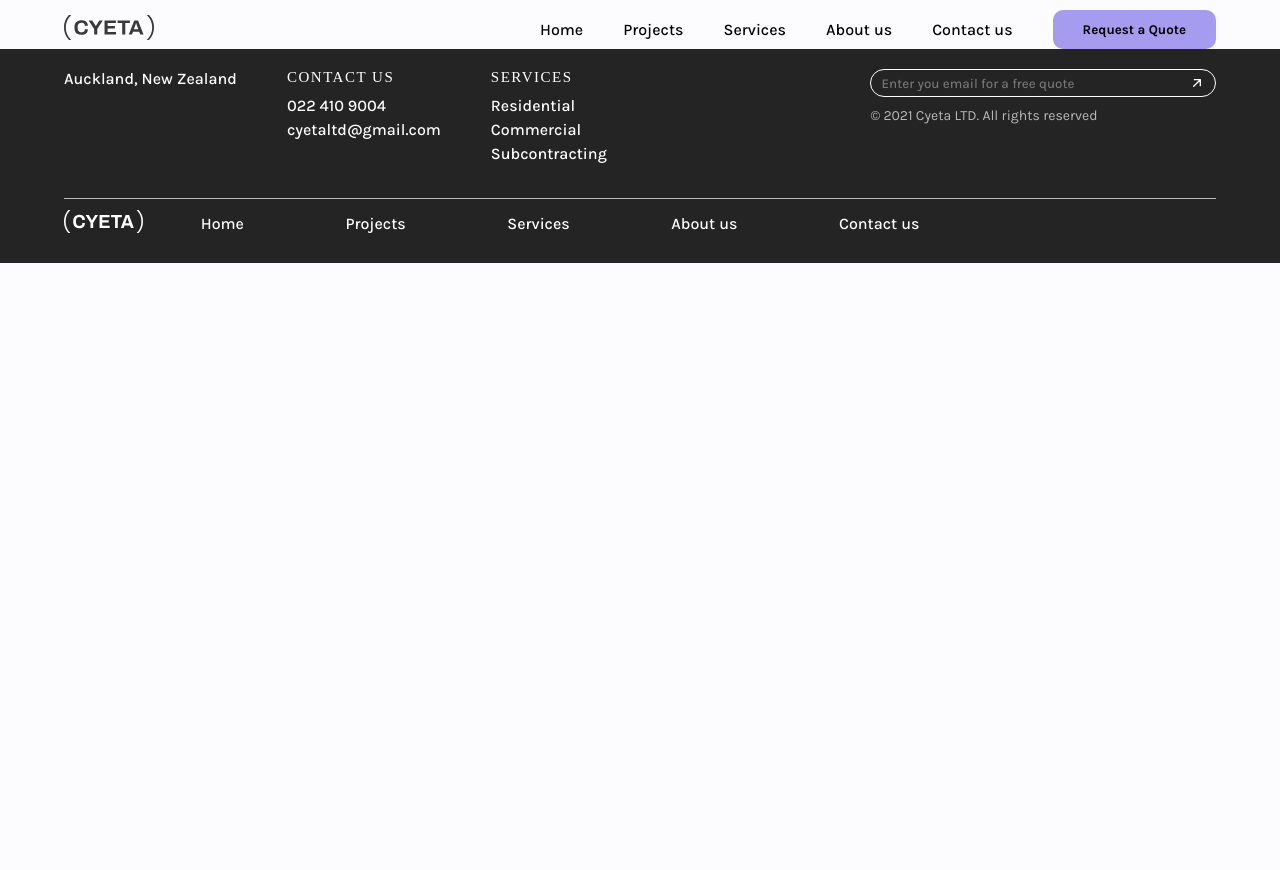
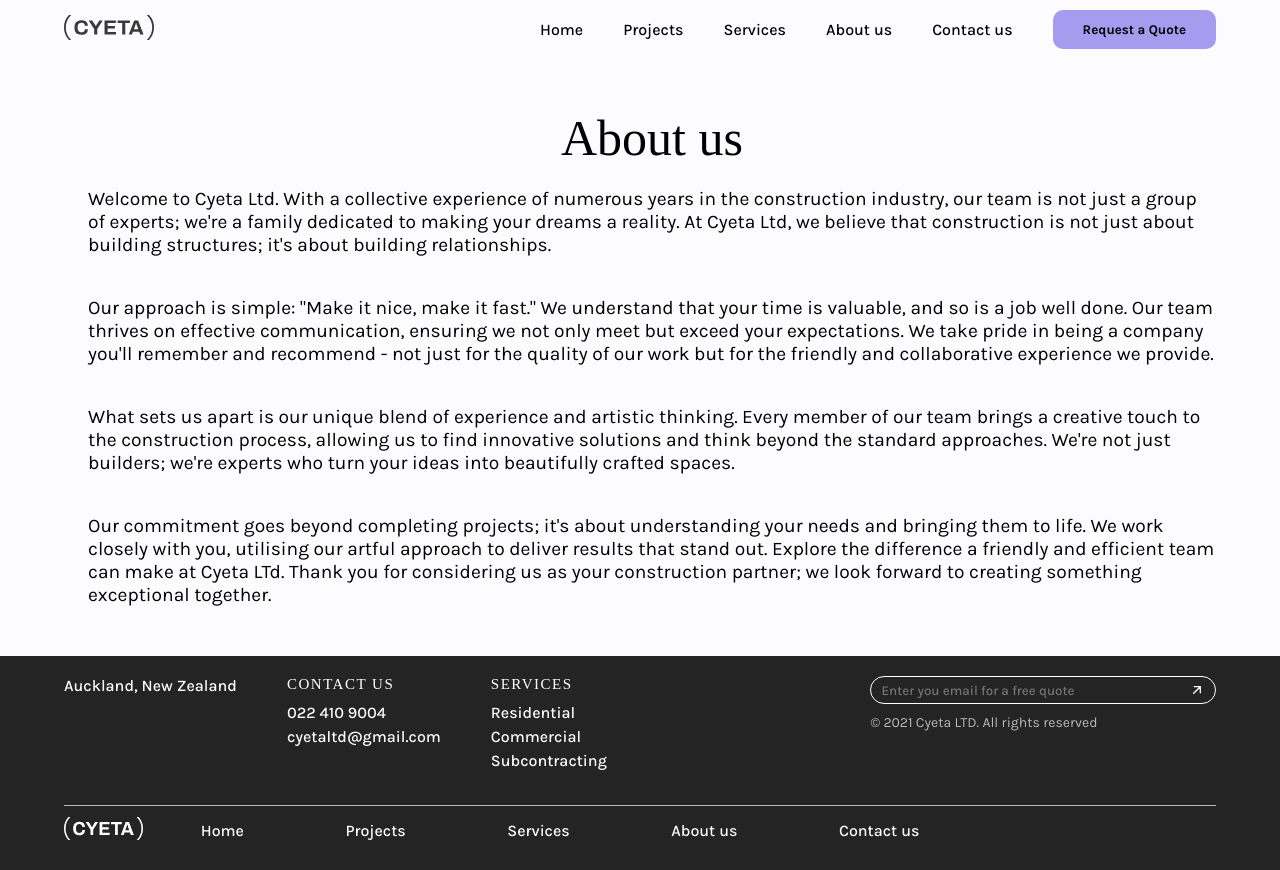
Before and after one commit to Sgushenka982/cyeta, a React (Create React App) app: page /#/aboutUs in a window 1280 px wide. Before the commit the page ends 800 px from the top, so only its background shows below. Built offline with nearby package versions, Linux system fonts and the light colour scheme; a web font is replaced by a local one.

Commit message:
about us page

```diff
--- a/src/App.js
+++ b/src/App.js
@@ -9,6 +9,7 @@ import ResidentialService from "./pages/ResidentialService";
 import CommercialService from "./pages/CommercialService";
 import ProjectKohima from "./pages/ProjectKohima";
 import ProjectDeck from "./pages/ProjectDeck";
+import AboutUs from "./pages/AboutUs";
 
 function App() {
     const location = useLocation()
@@ -20,6 +21,7 @@ function App() {
                 <Route path="/services" element={<Services/>}/>
                 <Route path="/services/residential" element={<ResidentialService/>}/>
                 <Route path="/services/commercial" element={<CommercialService/>}/>
+                <Route path="/aboutUs" element={<AboutUs/>}/>
                 <Route path="/projects" element={<Projects/>}/>
                 <Route path="/projects/2" element={<ProjectDeck/>}/>
                 <Route path="/projects/3" element={<ProjectKohima/>}/>
--- /dev/null
+++ b/src/pages/AboutUs.js
@@ -0,0 +1,33 @@
+import picture from '../resource/img/img.png'
+import '../resource/css/aboutUs.css'
+
+const AboutUs=()=>{
+    return(
+        <div className="content welcomePage">
+            <div className="flex-wrapper">
+                {/*<img src={picture} alt=""/>*/}
+                <div className="welcomePage-content">
+                    <h1 className="welcomePage-content__header">About us</h1>
+                    <p className="welcomePage-content__text">
+                        Welcome to Cyeta Ltd.
+                        With a collective experience of numerous years in the construction industry, our team is not just a group of experts;
+                        we're a family dedicated to making your dreams a reality.
+                        At Cyeta Ltd, we believe that construction is not just about building structures;
+                        it's about building relationships.
+                    </p>
+                    <p className="welcomePage-content__text">
+                        Our approach is simple: "Make it nice, make it fast." We understand that your time is valuable, and so is a job well done. Our team thrives on effective communication, ensuring we not only meet but exceed your expectations. We take pride in being a company you'll remember and recommend - not just for the quality of our work but for the friendly and collaborative experience we provide.
+                    </p>
+                    <p className="welcomePage-content__text">
+                        What sets us apart is our unique blend of experience and artistic thinking. Every member of our team brings a creative touch to the construction process, allowing us to find innovative solutions and think beyond the standard approaches. We're not just builders; we're experts who turn your ideas into beautifully crafted spaces.
+                    </p>
+                    <p className="welcomePage-content__text">
+                        Our commitment goes beyond completing projects; it's about understanding your needs and bringing them to life. We work closely with you, utilising our artful approach to deliver results that stand out. Explore the difference a friendly and efficient team can make at Cyeta LTd. Thank you for considering us as your construction partner; we look forward to creating something exceptional together.
+                    </p>
+                </div>
+            </div>
+        </div>
+    )
+}
+
+export default AboutUs
--- a/src/resource/css/App.css
+++ b/src/resource/css/App.css
@@ -125,12 +125,14 @@ a{
 #contacts{
   display: none;
   padding-top: 30px;
+  padding-left: 10px;
+  padding-right: 10px;
   position: absolute;
   left: 0;
   right: 0;
   z-index: 2;
   background-color:#fcfcff ;
-  /*box-shadow: 1px 1px 0 0 black;*/
+  box-shadow: 0 4px 2px -2px var(--gray);
 }
 
 .contacts-content__item{
--- /dev/null
+++ b/src/resource/css/aboutUs.css
@@ -0,0 +1,20 @@
+.welcomePage{
+    margin-bottom: 30px;
+}
+
+.welcomePage img{
+    width: 25%;
+}
+
+.welcomePage-content{
+    padding-left: 1.5rem;
+}
+
+.welcomePage-content__header{
+    text-align: center;
+}
+
+.welcomePage-content__text{
+    font-size: 1.2rem;
+    padding: 20px 0;
+}
--- a/src/templates/Footer.js
+++ b/src/templates/Footer.js
@@ -58,7 +58,7 @@ function Footer(){
                             <li className="menu-list__link"><NavLink to="">Home</NavLink></li>
                             <li className="menu-list__link"><NavLink to="/projects">Projects</NavLink></li>
                             <li className="menu-list__link"><NavLink to="/services">Services</NavLink></li>
-                            <li className="menu-list__link"><NavLink to="#">About us</NavLink></li>
+                            <li className="menu-list__link"><NavLink to="/aboutUs">About us</NavLink></li>
                             <li className="menu-list__link"><NavLink to="#">Contact us</NavLink></li>
                         </ul>
                     </nav>
--- a/src/templates/Header.js
+++ b/src/templates/Header.js
@@ -52,7 +52,7 @@ function Header(){
                                     <li className="menu-list__link"><NavLink className={location.pathname === '/services' ? 'whiteFont' : ''} to="/">Home</NavLink></li>
                                     <li className="menu-list__link"><NavLink className={location.pathname === '/services' ? 'whiteFont' : ''} to="/projects">Projects</NavLink></li>
                                     <li className="menu-list__link"><NavLink className={location.pathname === '/services' ? 'whiteFont' : ''} to="/services">Services</NavLink></li>
-                                    <li className="menu-list__link"><NavLink className={location.pathname === '/services' ? 'whiteFont' : ''} to="#">About us</NavLink></li>
+                                    <li className="menu-list__link"><NavLink className={location.pathname === '/services' ? 'whiteFont' : ''} to="/aboutUs">About us</NavLink></li>
                                     <li className="menu-list__link"><NavLink className={location.pathname === '/services' ? 'whiteFont' : ''} to="#" onClick={openCloseContacts}>Contact us</NavLink></li>
                                 </ul>
                             </nav>
@@ -66,7 +66,7 @@ function Header(){
                                 <li className="menu-list__link"><NavLink className={location.pathname === '/services' ? 'whiteFont' : ''} to="/">Home</NavLink></li>
                                 <li className="menu-list__link"><NavLink className={location.pathname === '/services' ? 'whiteFont' : ''} to="/projects">Projects</NavLink></li>
                                 <li className="menu-list__link"><NavLink className={location.pathname === '/services' ? 'whiteFont' : ''} to="/services">Services</NavLink></li>
-                                <li className="menu-list__link"><NavLink className={location.pathname === '/services' ? 'whiteFont' : ''} to="#">About us</NavLink></li>
+                                <li className="menu-list__link"><NavLink className={location.pathname === '/services' ? 'whiteFont' : ''} to="/aboutUs">About us</NavLink></li>
                                 <li className="menu-list__link"><NavLink className={location.pathname === '/services' ? 'whiteFont' : ''} to="#" onClick={openCloseContacts}>Contact us</NavLink></li>
                             </ul>
                         </nav>
```
Also changed, not shown: src/resource/img/img.png (added).
